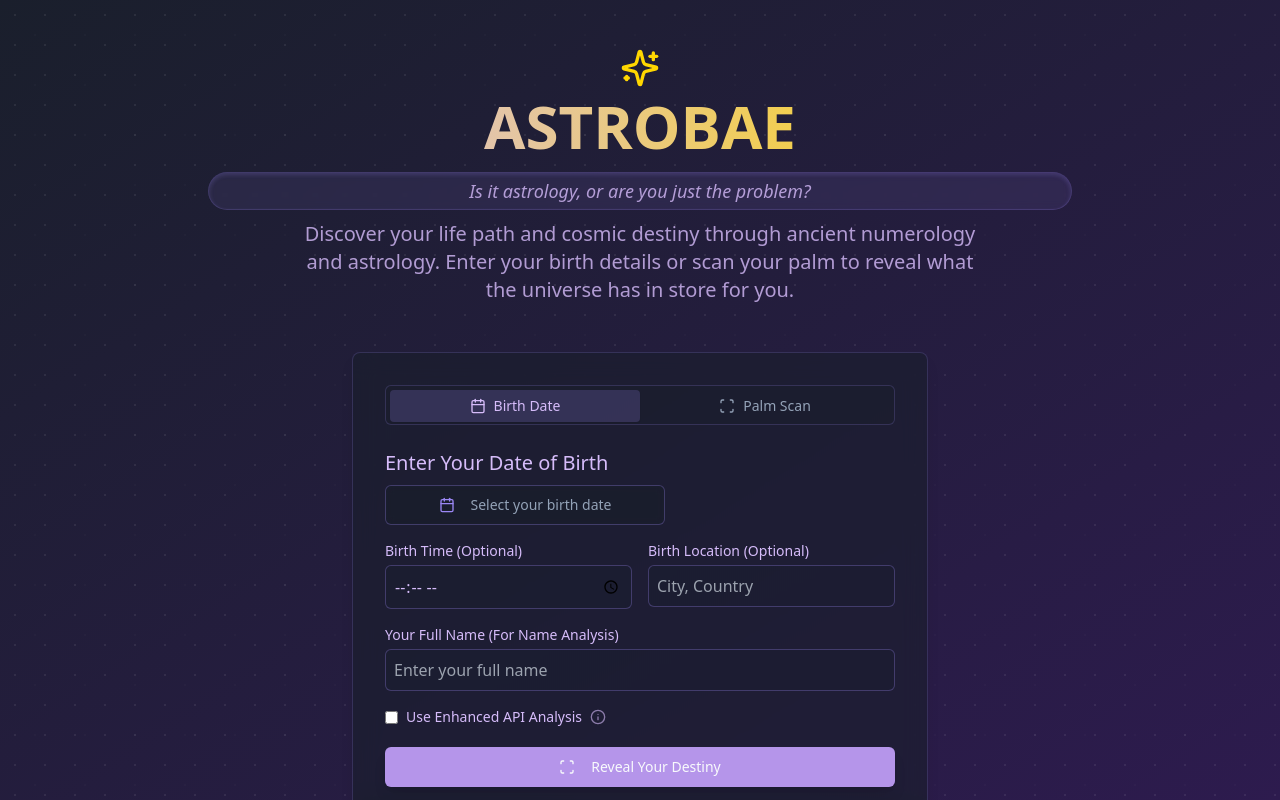
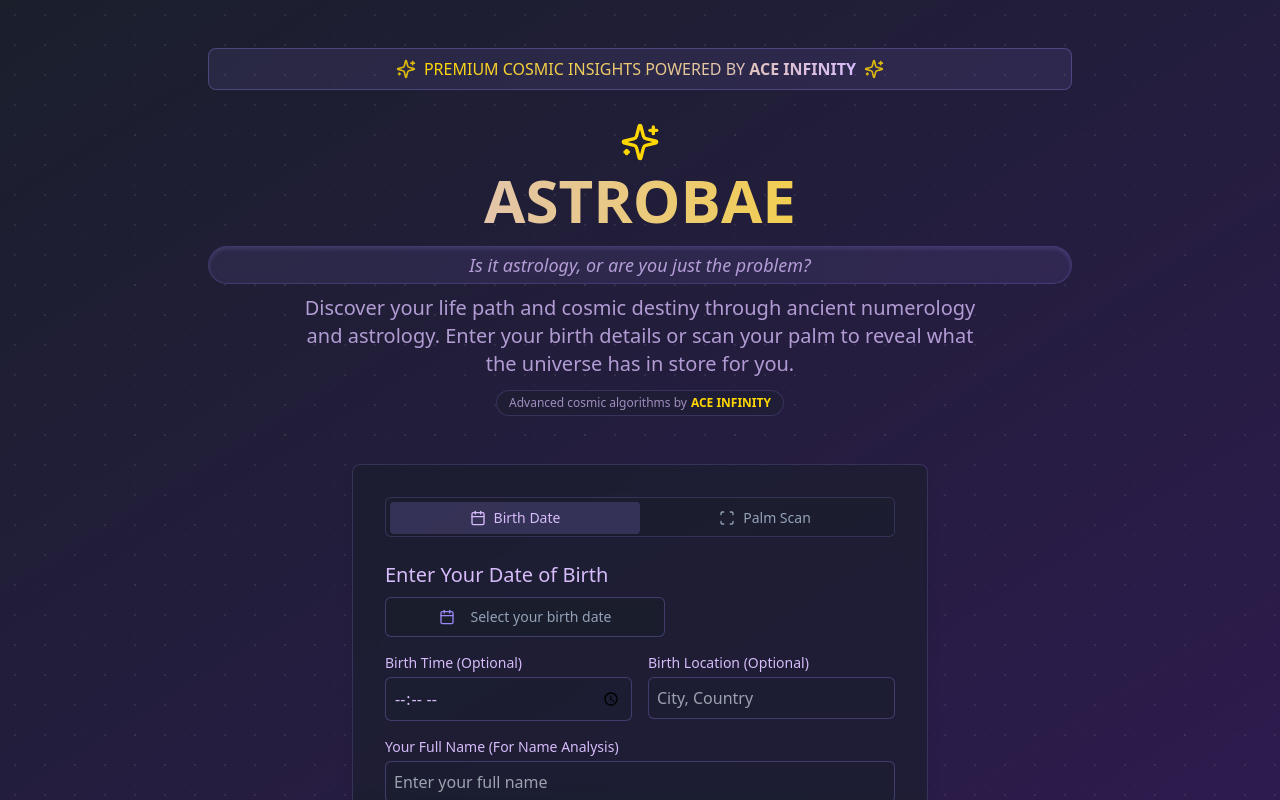
Before and after one commit to Aarti-panchal01/destiny-scanner, a React (Vite) app: page / in a window 1280 px wide. Shown: the top 800 px of the page. Built offline with nearby package versions, Linux system fonts and the light colour scheme.

Commit message:
Add brand promotion
Add a rotating tagline to promote the brand.

```diff
--- a/src/pages/Index.tsx
+++ b/src/pages/Index.tsx
@@ -1,3 +1,4 @@
+
 import React, { useState } from "react";
 import DateSelector from "@/components/DateSelector";
 import PalmScanner from "@/components/PalmScanner";
@@ -8,7 +9,7 @@ import { getZodiacSign } from "@/utils/zodiacCalculator";
 import { getEnhancedDestiny, analyzePalmImage, EnhancedDestinyResponse } from "@/utils/apiService";
 import { Button } from "@/components/ui/button";
 import { motion } from "framer-motion";
-import { Scan, Stars, Calendar, Info } from "lucide-react";
+import { Scan, Stars, Calendar, Info, Sparkles } from "lucide-react";
 import { toast } from "@/hooks/use-toast";
 import { Tabs, TabsContent, TabsList, TabsTrigger } from "@/components/ui/tabs";
 import { calculateAstrologicalDetails } from "@/utils/astrologicalCalculations";
@@ -177,6 +178,22 @@ const Index = () => {
     <>
       <div className="stars-bg" />
       <div className="min-h-screen container py-12 px-4 max-w-4xl">
+        {/* ACE INFINITY Brand Promotion Banner */}
+        <motion.div
+          initial={{ opacity: 0, y: -10 }}
+          animate={{ opacity: 1, y: 0 }}
+          transition={{ duration: 0.5 }}
+          className="mb-8 py-2 px-4 bg-cosmic-purple/10 border border-cosmic-purple/30 rounded-lg text-center"
+        >
+          <div className="flex items-center justify-center space-x-2">
+            <Sparkles className="h-5 w-5 text-cosmic-gold animate-pulse" />
+            <p className="text-sm md:text-base font-medium bg-gradient-to-r from-cosmic-gold to-cosmic-light-purple bg-clip-text text-transparent">
+              PREMIUM COSMIC INSIGHTS POWERED BY <span className="font-bold">ACE INFINITY</span>
+            </p>
+            <Sparkles className="h-5 w-5 text-cosmic-gold animate-pulse" />
+          </div>
+        </motion.div>
+
         <motion.div
           initial={{ opacity: 0, y: -20 }}
           animate={{ opacity: 1, y: 0 }}
@@ -194,6 +211,14 @@ const Index = () => {
             Discover your life path and cosmic destiny through ancient numerology and astrology.
             Enter your birth details or scan your palm to reveal what the universe has in store for you.
           </p>
+
+          {/* ACE INFINITY Secondary Brand Mention */}
+          <div className="mt-3 flex justify-center">
+            <div className="inline-flex items-center py-1 px-3 bg-cosmic-dark/40 border border-cosmic-purple/20 rounded-full">
+              <span className="text-xs text-cosmic-light-purple/70">Advanced cosmic algorithms by </span>
+              <span className="ml-1 text-xs font-bold text-cosmic-gold">ACE INFINITY</span>
+            </div>
+          </div>
         </motion.div>
 
         <motion.div
```
